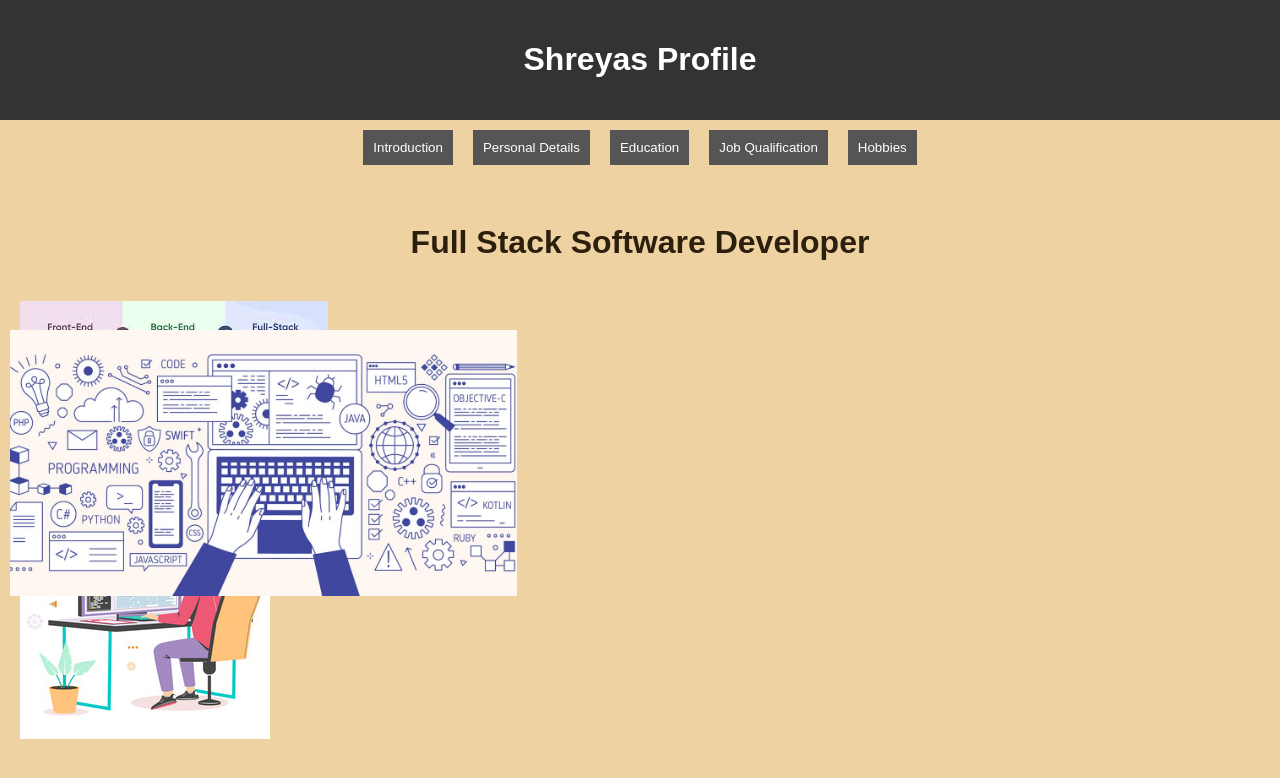
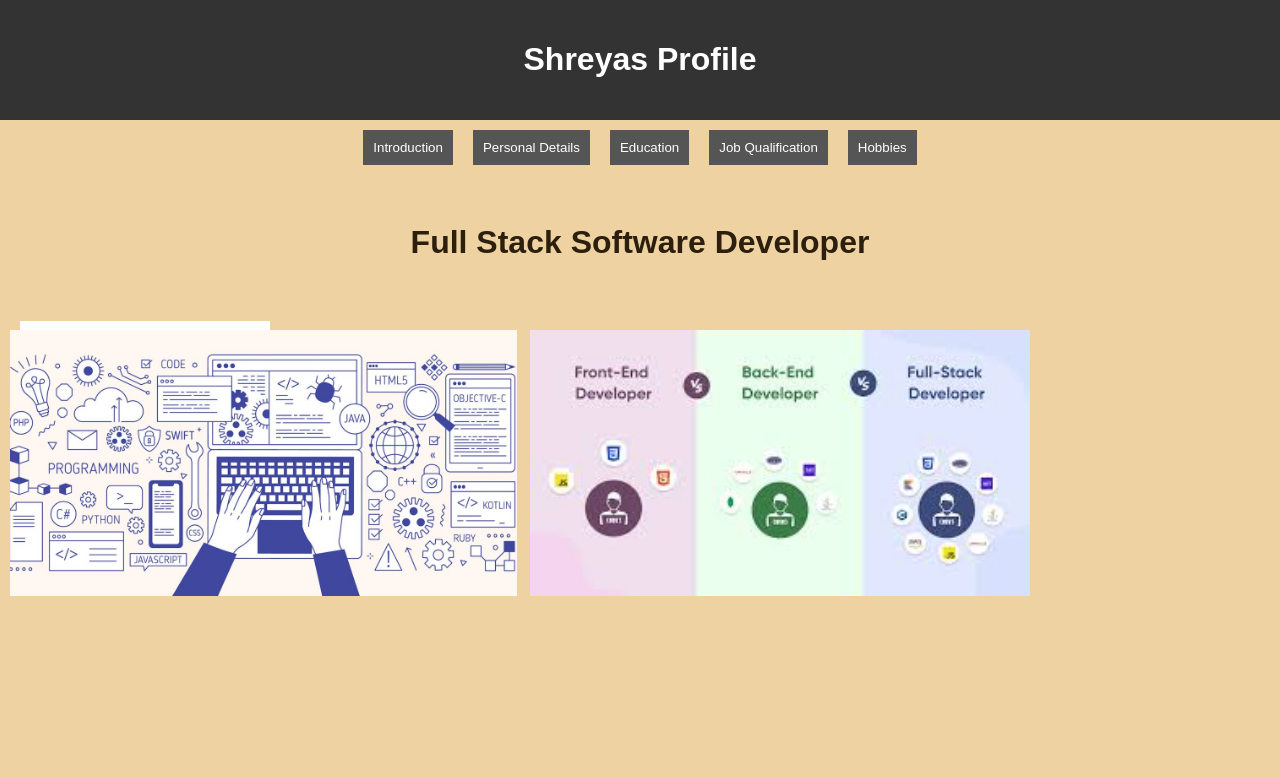
Before and after one commit to shreyas-shiiny/bio, a React (Create React App) app: page / in a window 1280 px wide. Both pictures are taken after a click on the button "Job Qualification". Shown: the top 778 px of the page. Built offline with nearby package versions, Linux system fonts and the light colour scheme.

Commit message:
Update Qualification.js

```diff
--- a/src/Components/Qualification.js
+++ b/src/Components/Qualification.js
@@ -28,7 +28,11 @@
           src={qua1}
           alt="home pic"
           className="img-fluid"
-
+         style={{maxHeight: "600px",
+          position: 'absolute',
+          width: '500px',
+          left:530,
+          top: 330,}}
         />
       </Col>
 
```
